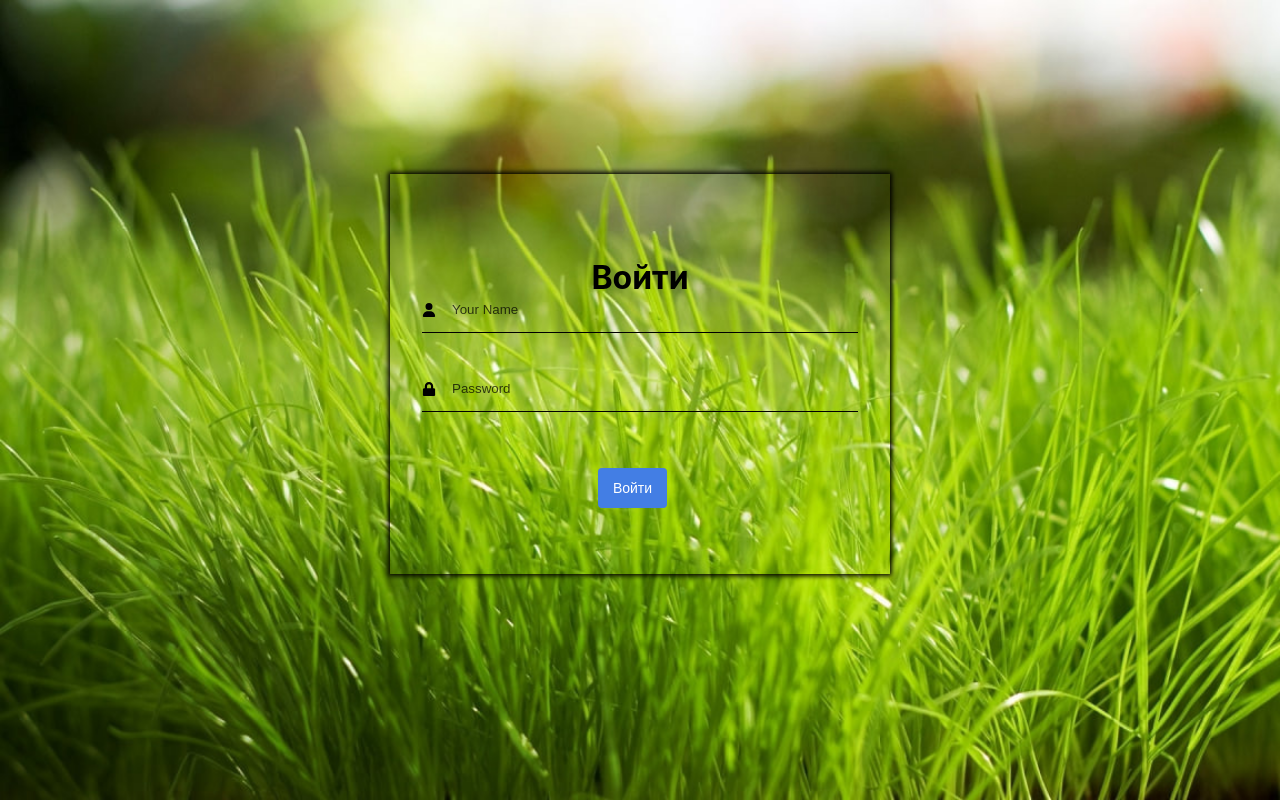
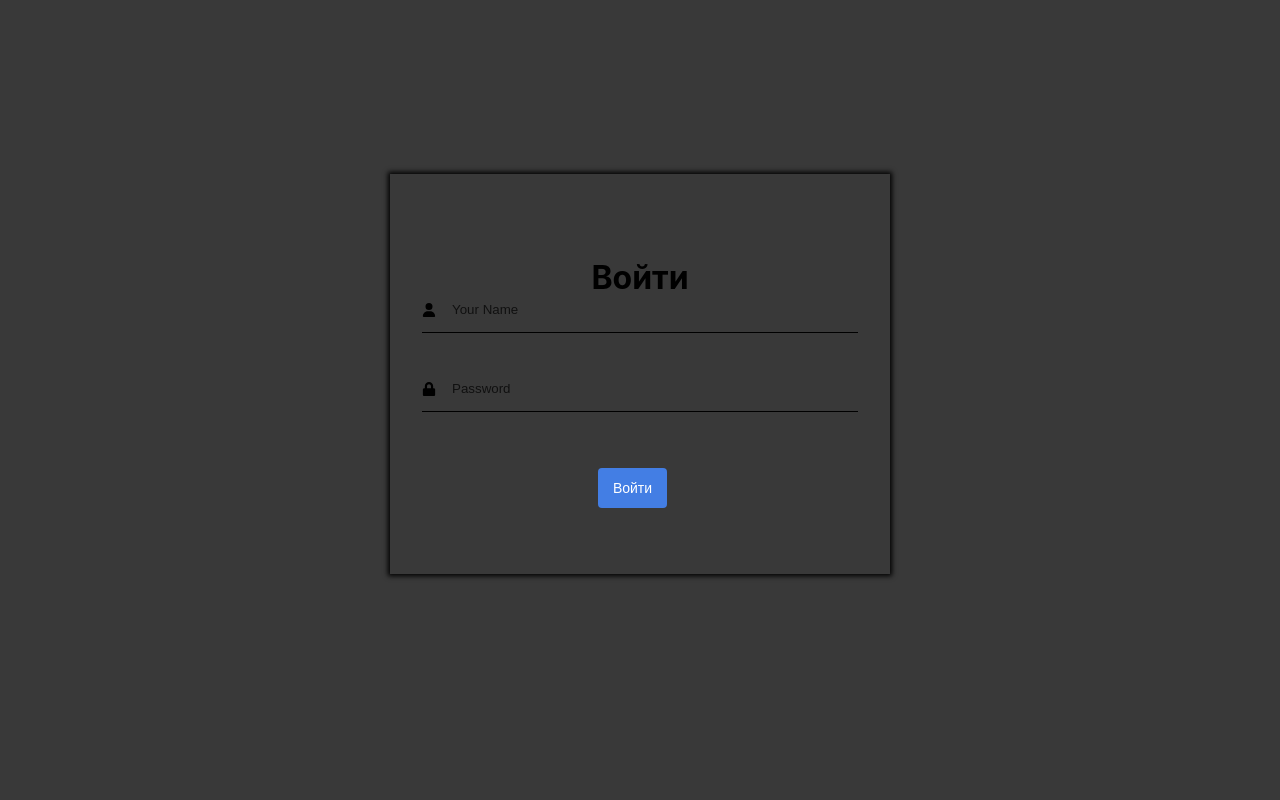
Before and after one commit to c0deD1gg3r/crm_project, a React (Vite) app in the folder crm_project.client/: page /Login in a window 1280 px wide. Built offline with nearby package versions, Linux system fonts and the light colour scheme.

Commit message:
Pre-configuration of auth login

```diff
--- a/crm_project.client/Components/Login/Login.jsx
+++ b/crm_project.client/Components/Login/Login.jsx
@@ -1,38 +1,31 @@
 import './Login.css';
-import { useState } from 'react';
 import { FaUser } from "react-icons/fa6";
 import { FaLock } from "react-icons/fa";
+import axios from 'axios';
+import { useState } from 'react';
 
 const Login = () => {
-  const [idValue, setIdValue] = useState('');
-  const [pwValue, setPwValue] = useState('');
+  const [name, setName] = useState('');
+  const [password, setPassword] = useState('');
 
-  const clickLogin = (e) => {
+  const handleLogin = async (e) => {
     e.preventDefault();
-    fetch("https://127.0.0.1:5173/Components/Login/Login.jsx?t=1736711450153", {
-      method: "POST",
-      headers: {
-        'Content-Type': 'application/json'
-      },
-      body: JSON.stringify({ name: idValue, password: pwValue }),
-    })
-      .then((response) => response.json())
-      .then((result) => {
-        if (result.message === "SUCCESS") {
-          alert("Вы успешно вошли.");
+
+    try {
+      const response = await axios.post('https://localhost:7297/api/TestUser', {
+        name: name,
+        password: password
+      });
+
+      console.log('Login successful:', response.data);
       goToMain();
-        } else {
-          alert("Пожалуйста, проверьте свои данные для входа в систему.");
+    } catch (error) {
+      console.error('Error logging in:', error);
     }
-      })
-      .catch(error => {
-        console.error('Error:', error);
-        alert("Произошла ошибка. Пожалуйста, попробуйте еще раз.");
-      });
   };
 
   const goToMain = () => {
-    // Здесь будет логика для перехода на мэйн страницу
+    // Main page
   };
 
   return (
@@ -40,14 +33,15 @@ const Login = () => {
       <div>
         <h1 style={{ marginTop: '3rem' }}>Войти</h1>
 
+        <form onSubmit={handleLogin}>
           <div className='inputContainerLogIN'>
             <FaUser className='iconInputLogIN' />
             <input
               type="text"
               placeholder='Your Name'
               className='inputLogIN'
-            value={idValue}
-            onChange={(e) => setIdValue(e.target.value)}
+              value={name}
+              onChange={(e) => setName(e.target.value)} // обновляем состояние
             />
           </div>
           <div className='inputContainerLogIN'>
@@ -56,11 +50,12 @@ const Login = () => {
               type="password"
               placeholder='Password'
               className='inputLogIN'
-            value={pwValue}
-            onChange={(e) => setPwValue(e.target.value)}
+              value={password}
+              onChange={(e) => setPassword(e.target.value)} // обновляем состояние
             />
           </div>
-        <button className='btn' onClick={clickLogin}>Войти</button>
+          <button type="submit" className='btn'>Войти</button>
+        </form>
       </div>
     </div>
   );
--- a/crm_project.client/src/App.css
+++ b/crm_project.client/src/App.css
@@ -12,8 +12,9 @@
 
 body {
     min-height: 100vh;
-    background: url('../Img/image.png');
+    background-color: #393939;
+    /* background: url('../Img/image.png');
     background-size: cover;
     background-position: center;
-    background-repeat: no-repeat;
+    background-repeat: no-repeat; */
 }
```
Lines whose indentation alone changed are shown as unchanged.
